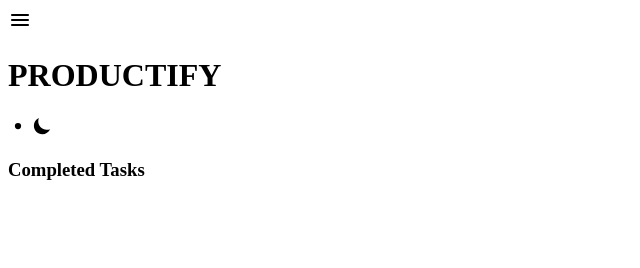
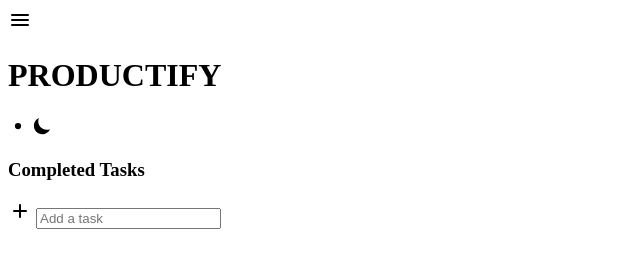
Before and after one commit to RichardAnthonySanchez/odin-todo-list, a website: page src/template.html in a window 1280 px wide. Shown: the whole page, without its empty margins (0-640 px from the left). Drawn offline with nearby package versions, Linux system fonts and the light colour scheme.

Commit message:
added an add task section in html and css

```diff
--- a/src/style.css
+++ b/src/style.css
@@ -144,6 +144,49 @@ h3 {
     }
 }
 
+#add-task {
+    height: 60px;
+    padding: 8px;
+    border-radius: 8px;
+    background-color: var(--purple-med);
+    box-shadow: var(var(--background-color));
+
+    display: grid;
+    grid-template-columns: 44px 1fr;
+    gap: 8px;
+    margin-top: 0.5rem;
+}
+
+#add-task > * {
+    height: 100%;
+    background-color: transparent;
+}
+
+#add-task span {
+    font-size: 32px;
+    font-weight: 300;
+    color: var(--background-color);
+    display: flex;
+    justify-content: center;
+    align-items: center;
+}
+
+#add-task-input {
+    font-size: 20px;
+    font-weight: 600;
+    color: var(--background-color);
+    border: var(--transparent);
+}
+
+#add-task-input::placeholder {
+    color: var(--background-color);
+}
+
+#add-task-input:focus {
+    border-color: var(--transparent); /* Set border color for focus state */
+    outline: none; /* Optionally remove the focus outline */
+}
+
 .task {
     padding: 8px;
     border-radius: 8px;
--- a/src/template.html
+++ b/src/template.html
@@ -34,6 +34,10 @@
                     <div id="completed-tasks"></div>
                 </div>
             </div>
+            <div id="add-task">
+                <span class="material-symbols-rounded">add</span>
+                <input type="text" id="add-task-input" placeholder="Add a task">
+            </div>
         </div>
     </div>
 </body>
```
